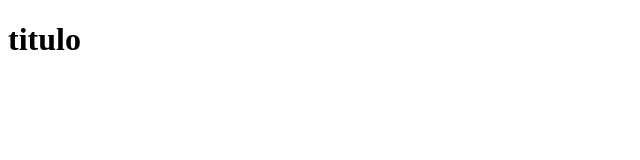
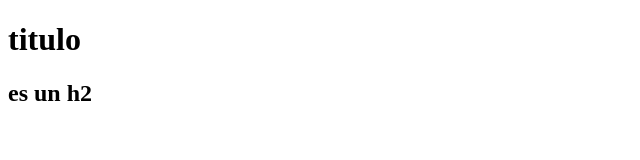
Before and after one commit to RoynerTortolero/dw-test, a plain HTML site: page index.html in a window 1280 px wide. Shown: the whole page, without its empty margins (0-640 px from the left). Drawn offline with Linux system fonts and the light colour scheme.

Commit message:
agregamos un h2

```diff
--- a/index.html
+++ b/index.html
@@ -7,5 +7,6 @@
 </head>
 <body>
     <h1>titulo</h1>
+    <h2>es un h2</h2>
 </body>
 </html>
```
